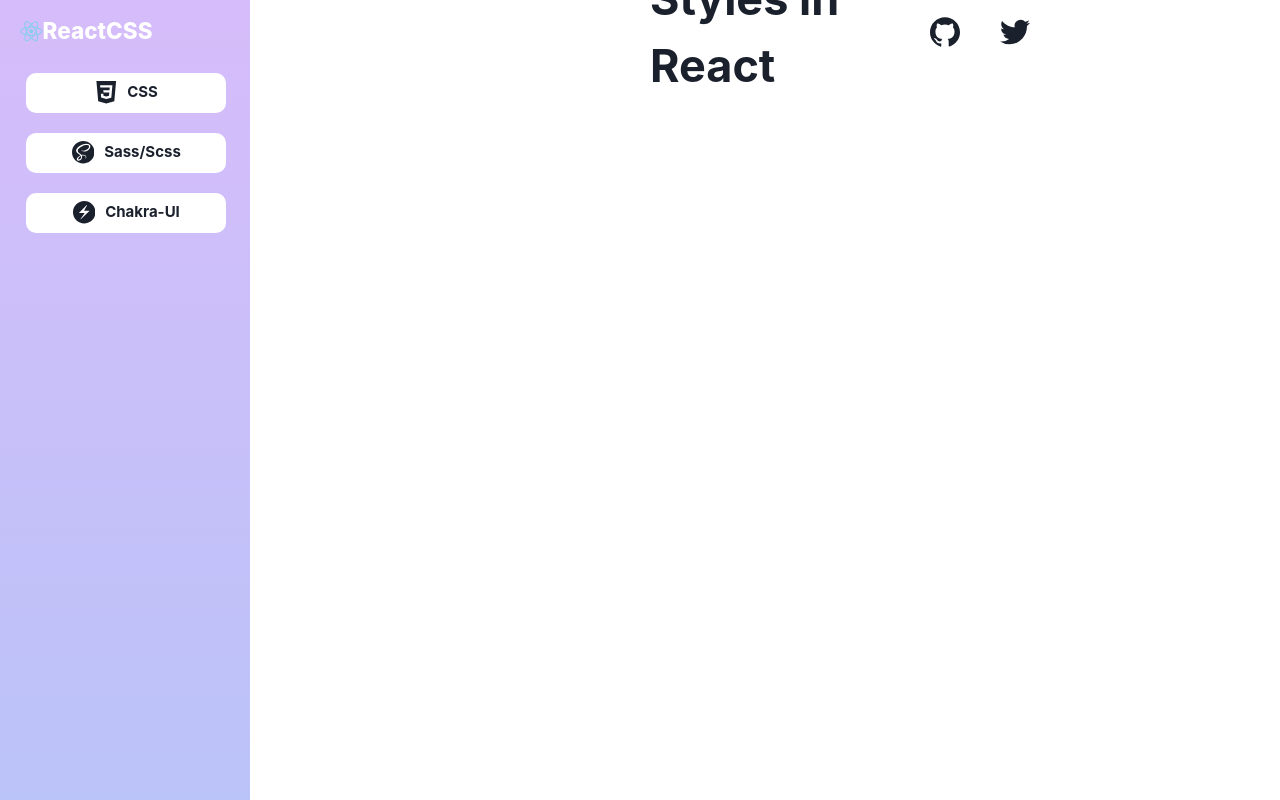
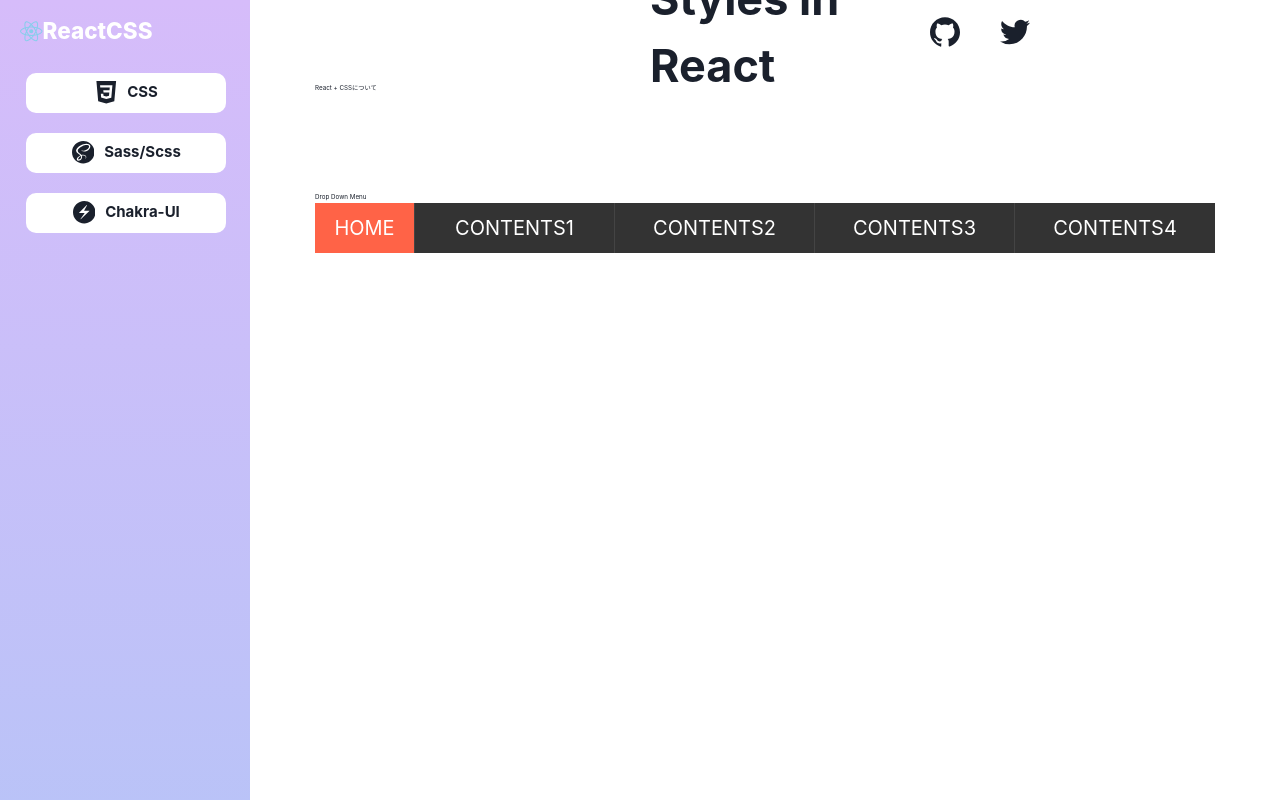
Before and after one commit to RikutoOgaki/React-CSSpage, a Next.js app: page /CSSpage in a window 1280 px wide. Built offline with nearby package versions, Linux system fonts and the light colour scheme.

Commit message:
ReactCSS

```diff
--- a/src/pages/components/CSScontents.tsx
+++ b/src/pages/components/CSScontents.tsx
@@ -1,8 +1,42 @@
 import { Box, Flex, Text } from '@chakra-ui/react'
+import Drop from './parts/cssparts/sample01'
 
 
 export default function CSS() {
     return (
-        <></>
+        <>
+            <Flex
+                justifyContent={'center'}
+                alignItems={'center'}
+                marginLeft={'25rem'}
+                paddingTop={'8vh'}
+            // bg={'tomato'}
+            >
+                <Flex
+                    flexDir={'column'}
+                    justifyContent={'center'}
+                    alignItems={'flex-start'}
+                    gap={'10rem'}
+                    margin={'0 3rem'}
+                    padding={'2rem'}>
+                    <Box as='section'>
+                        <Box>
+                            <Text>React + CSSについて</Text>
+                        </Box>
+                        <Box>
+                            <Text></Text>
+                        </Box>
+                    </Box>
+                    <Box>
+                        <Box>
+                            <Text>Drop Down Menu</Text>
+                        </Box>
+                        <Box height={'25rem'}>
+                            <Drop />
+                        </Box>
+                    </Box>
+                </Flex>
+            </Flex>
+        </>
     )
 }
--- a/src/pages/FirstView.tsx
+++ b/src/pages/components/FirstView.tsx
@@ -25,7 +25,9 @@ export default function FirstView() {
                                 このサイトにおとずれてくれてありがとうございます!<br />
                                 このサイトでは、Reactでスタイルを当てることを目的としたデザインページです。<br />
                                 Reactを使い始める人やReactを使っている人がページを作る中でどのようにしてスタイルを当てて行くかを教え、<br />
-                                完成に向けて補助していきます。
+                                完成に向けて補助していきます。<br />
+                                一つのテーマに沿ってCSS,Sass/Scss,Chakra-UIそれぞれでの書き方で書いています。<br />
+                                作品としてはものは同じです、。
                             </Text>
                         </Box>
                     </Box>
--- /dev/null
+++ b/src/pages/components/parts/cssparts/css/smaple01.module.css
@@ -0,0 +1,54 @@
+.ul {
+    display: flex;
+    list-style: none;
+}
+
+.ul>li:first-child {
+    width: 100px;
+    height: 50px;
+    background-color: tomato;
+}
+
+.ul>li:first-child a:hover {
+    background-color: #ff8e7a;
+}
+
+.ul>li {
+    width: 200px;
+    height: 50px;
+    color: #fff;
+    background-color: #333;
+    text-align: center;
+    line-height: 2.5;
+    font-size: 2rem;
+    border-right: 1px solid #444;
+}
+
+.ul>li:last-child {
+    border: none;
+}
+
+.ul>li>ul {
+    list-style: none;
+}
+
+.ul>li>ul>li {
+    background-color: #333;
+    border-bottom: #999 1px dotted;
+}
+
+.ul li a {
+    display: block;
+}
+
+.ul>li ul {
+    display: none;
+}
+
+.ul>li:hover ul {
+    display: block;
+}
+
+.ul li a:hover {
+    background-color: #999;
+}
--- a/src/pages/components/parts/cssparts/sample01.tsx
+++ b/src/pages/components/parts/cssparts/sample01.tsx
@@ -1,7 +1,41 @@
-import style from './css/sample01.module.css'
+import style from './css/smaple01.module.css'
 
 export default function Sample01() {
     return (
-        <></>
+        <>
+            <div>
+                <ul className={style.ul}>
+                    <li><a href="">HOME</a></li>
+                    <li><a href="">CONTENTS1</a>
+                        <ul>
+                            <li><a href="">CONTENTS1-1</a></li>
+                            <li><a href="">CONTENTS1-2</a></li>
+                            <li><a href="">CONTENTS1-3</a></li>
+                        </ul>
+                    </li>
+                    <li><a href="">CONTENTS2</a>
+                        <ul>
+                            <li><a href="">CONTENTS2-1</a></li>
+                            <li><a href="">CONTENTS2-2</a></li>
+                            <li><a href="">CONTENTS2-3</a></li>
+                        </ul>
+                    </li>
+                    <li><a href="">CONTENTS3</a>
+                        <ul>
+                            <li><a href="">CONTENTS3-1</a></li>
+                            <li><a href="">CONTENTS3-2</a></li>
+                            <li><a href="">CONTENTS3-3</a></li>
+                        </ul>
+                    </li>
+                    <li><a href="">CONTENTS4</a>
+                        <ul>
+                            <li><a href="">CONTENTS4-1</a></li>
+                            <li><a href="">CONTENTS4-2</a></li>
+                            <li><a href="">CONTENTS4-3</a></li>
+                        </ul>
+                    </li>
+                </ul>
+            </div>
+        </>
     )
 }
--- a/src/pages/index.tsx
+++ b/src/pages/index.tsx
@@ -3,7 +3,7 @@ import Head from 'next/head'
 import Image from 'next/image'
 import { Inter } from 'next/font/google'
 import Navigation from './components/Navigation'
-import FirstView from './FirstView'
+import FirstView from './components/FirstView'
 import Header from './components/Head'
 
 
```
